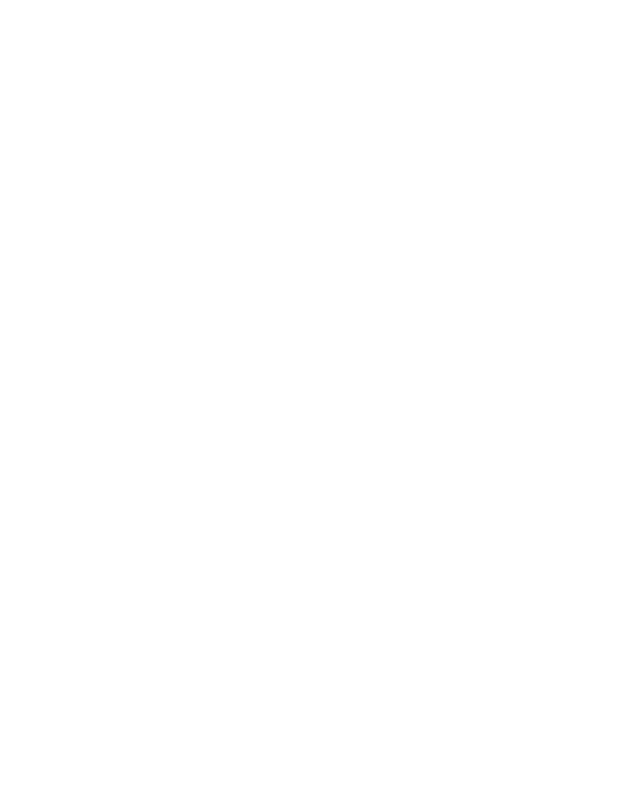
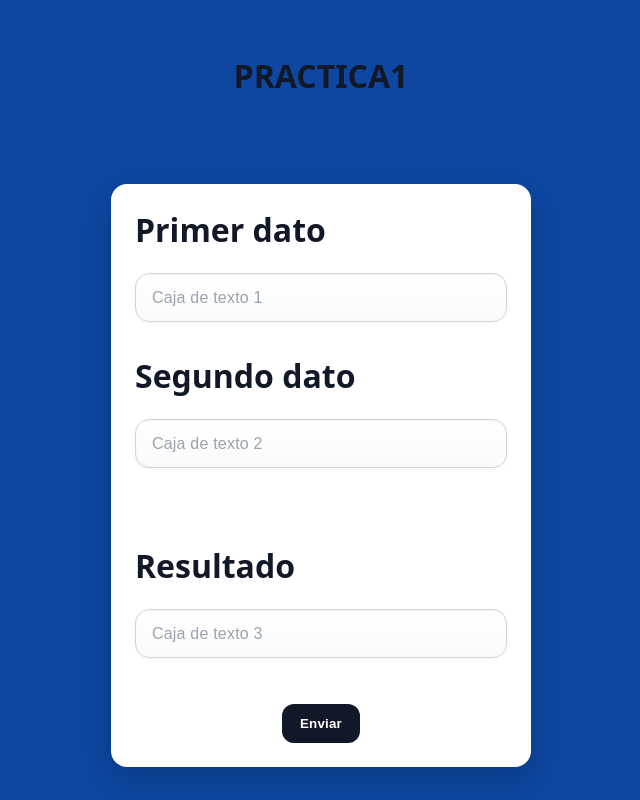
Before and after one commit to lainus-dev/practica1, a plain HTML site: page index.html in a window 1280 px wide. Shown: the whole page, without its empty margins (319-959 px from the left). Drawn offline with Linux system fonts and the light colour scheme.

Commit message:
editamos index y css

```diff
--- a/index.html
+++ b/index.html
@@ -1,11 +1,21 @@
 <!DOCTYPE html>
-<html lang="en">
+<html lang="es">
 <head>
-    <meta charset="UTF-8">
-    <meta name="viewport" content="width=device-width, initial-scale=1.0">
-    <title>Document</title>
+  <meta charset="UTF-8">
+  <link rel="stylesheet" href="style.css">
+  <title>Practicando 1</title>
 </head>
 <body>
-
+    <h1>PRACTICA1</h1>
+  <form>
+    <h1>Primer dato</h1>
+    <input type="text" placeholder="Caja de texto 1"><br><br>
+    <h1>Segundo dato</h1>
+    <input type="text" placeholder="Caja de texto 2"><br><br>
+    <br><br>
+    <h1>Resultado</h1>
+    <input type="text" placeholder="Caja de texto 3"><br><br>
+    <button type="submit">Enviar</button>
+  </form>
 </body>
 </html>
--- a/style.css
+++ b/style.css
@@ -0,0 +1,170 @@
+/* =========================================================
+   ESTILOS BASE Y LAYOUT
+   ---------------------------------------------------------
+   Pega TODO este archivo como style.css y enlázalo en tu HTML:
+   <link rel="stylesheet" href="style.css">
+   ========================================================= */
+
+/* Reset básico para tener un layout consistente */
+* { box-sizing: border-box; }
+
+/* Eliminamos márgenes por defecto y forzamos alto total de la página */
+html, body { height: 100%; margin: 0; }
+
+/* Fondo azul y centrado vertical/horizontal del contenido con CSS Grid */
+body{
+  display: grid;              /* Crea un contenedor grid */
+  place-items: center;        /* Centra el hijo (el <form>) en ambos ejes */
+  background: #0d47a1;        /* Azul profundo para todo el fondo */
+  font-family: system-ui, -apple-system, "Segoe UI", Roboto, Arial, sans-serif;
+  color: #111827;             /* Color de texto por defecto (oscuro sobre tarjeta clara) */
+}
+
+/* =========================================================
+   TARJETA / CONTENEDOR DEL FORMULARIO
+   ---------------------------------------------------------
+   - Limita el ancho
+   - Da aspecto de "tarjeta" sobre el fondo azul
+   ========================================================= */
+form{
+  width: min(420px, 92vw);    /* Máx 420px; se adapta en móviles */
+  background: #ffffff;        /* Tarjeta blanca para buen contraste */
+  padding: 24px;              /* Espacio interno cómodo */
+  border-radius: 16px;        /* Esquinas redondeadas elegantes */
+  box-shadow: 0 12px 32px rgba(0,0,0,.20); /* Sombra suave para flotado */
+}
+
+/* Opcional: si usas títulos dentro del form, mejora su separación */
+form h1, form h2 {
+  margin: 0 0 12px;
+}
+
+/* Las etiquetas encima de cada input ayudan a la accesibilidad */
+label{
+  display: block;
+  margin: 10px 0 6px;
+  font-size: .95rem;
+  color: #111827;
+}
+
+/* =========================================================
+   INPUTS DE TEXTO - ESTILO ELEGANTE
+   ---------------------------------------------------------
+   - Apariencia limpia
+   - Degradado sutil
+   - Sombras para relieve
+   - Estados hover / focus con transición
+   ========================================================= */
+input[type="text"]{
+  -webkit-appearance: none;     /* Quita estilos nativos en Safari/iOS */
+  appearance: none;             /* Apariencia plana y consistente */
+  width: 100%;                  /* Ocupa todo el ancho disponible */
+  padding: 14px 16px;           /* Altura/cómodo para el dedo */
+  margin: 10px 0;               /* Separación vertical entre inputs */
+  border: 1px solid #d1d5db;    /* Borde gris suave */
+  border-radius: 14px;          /* Esquinas redondeadas */
+  background: linear-gradient(#fff, #f9fafb); /* Degradado sutil */
+  box-shadow:
+    inset 0 1px 2px rgba(0,0,0,.04),  /* Sombra interna ligera */
+    0 1px 2px rgba(0,0,0,.04);        /* Relieve externo muy suave */
+  font-size: 16px;
+  line-height: 1.2;
+  outline: none;                 /* Quitamos el outline nativo */
+  transition:
+    border-color .2s ease,
+    box-shadow .2s ease,
+    transform .06s ease;         /* Transiciones suaves */
+  caret-color: #2563eb;          /* Color del cursor (azul) */
+}
+
+/* Placeholder más sutil y elegante */
+input[type="text"]::placeholder{
+  color: #9ca3af;
+  letter-spacing: .2px;
+}
+
+/* Ligero realce al pasar el mouse */
+input[type="text"]:hover{
+  border-color: #9ca3af;
+}
+
+/* Estado de enfoque: anillo de foco y micro-elevación */
+input[type="text"]:focus{
+  border-color: #2563eb;        /* Borde azul al foco */
+  box-shadow:
+    0 0 0 4px rgba(37,99,235,.15), /* Anillo accesible alrededor */
+    inset 0 1px 2px rgba(0,0,0,.04);
+  transform: translateY(-1px);  /* Sutil “levantar” el input */
+}
+
+/* Estado deshabilitado por si lo necesitas */
+input[type="text"]:disabled{
+  background: #f3f4f6;
+  color: #9ca3af;
+  cursor: not-allowed;
+}
+
+/* =========================================================
+   BOTÓN CENTRADO Y ELEGANTE
+   ---------------------------------------------------------
+   - Centrado con margin auto
+   - Peso visual con sombra al hover
+   - Animación sutil de elevación
+   ========================================================= */
+button{
+  display: block;               /* Permite centrar con margin auto */
+  margin: 14px auto 0;          /* Centrado horizontal y separación del input */
+  padding: 12px 18px;           /* Área táctil cómoda */
+  border: 0;                    /* Sin borde nativo */
+  border-radius: 12px;          /* Esquinas redondeadas */
+  background: #111827;          /* Gris muy oscuro elegante */
+  color: #ffffff;               /* Texto blanco */
+  font-weight: 600;             /* Realce tipográfico */
+  letter-spacing: .2px;         /* Espaciado fino en el texto */
+  cursor: pointer;              /* Cursor de mano */
+  transition:
+    transform .08s ease,
+    box-shadow .2s ease,
+    opacity .2s ease;           /* Transiciones suaves */
+}
+
+/* Sombra y micro-elevación al pasar el mouse */
+button:hover{
+  box-shadow: 0 10px 18px rgba(0,0,0,.18);
+  transform: translateY(-1px);
+}
+
+/* “Click”: vuelve a su lugar */
+button:active{
+  transform: translateY(0);
+}
+
+/* Botón deshabilitado opcional */
+button:disabled{
+  opacity: .6;
+  cursor: not-allowed;
+}
+
+/* =========================================================
+   ACCESIBILIDAD Y DETALLES
+   ---------------------------------------------------------
+   - Mejora el foco para usuarios que navegan con teclado
+   ========================================================= */
+button:focus-visible,
+input[type="text"]:focus-visible{
+  outline: 2px solid transparent;        /* Evita doble contorno */
+  box-shadow:
+    0 0 0 4px rgba(37,99,235,.22),
+    inset 0 1px 2px rgba(0,0,0,.04);
+}
+
+/* =========================================================
+   PEQUEÑOS AJUSTES RESPONSIVE (opcional)
+   ---------------------------------------------------------
+   - Ajusta padding en pantallas muy pequeñas
+   ========================================================= */
+@media (max-width: 360px){
+  form{ padding: 18px; }
+  input[type="text"]{ padding: 12px 14px; }
+  button{ padding: 11px 16px; }
+}
```
